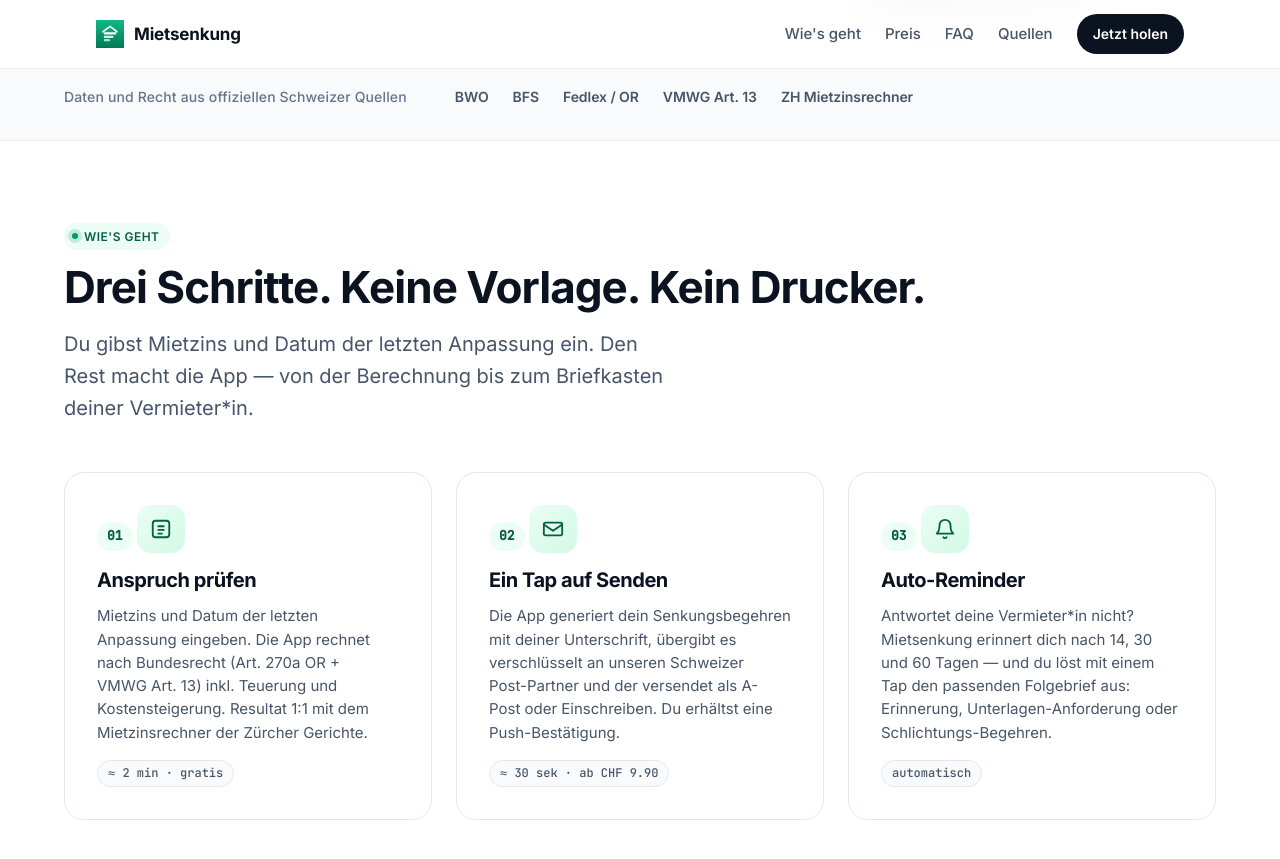
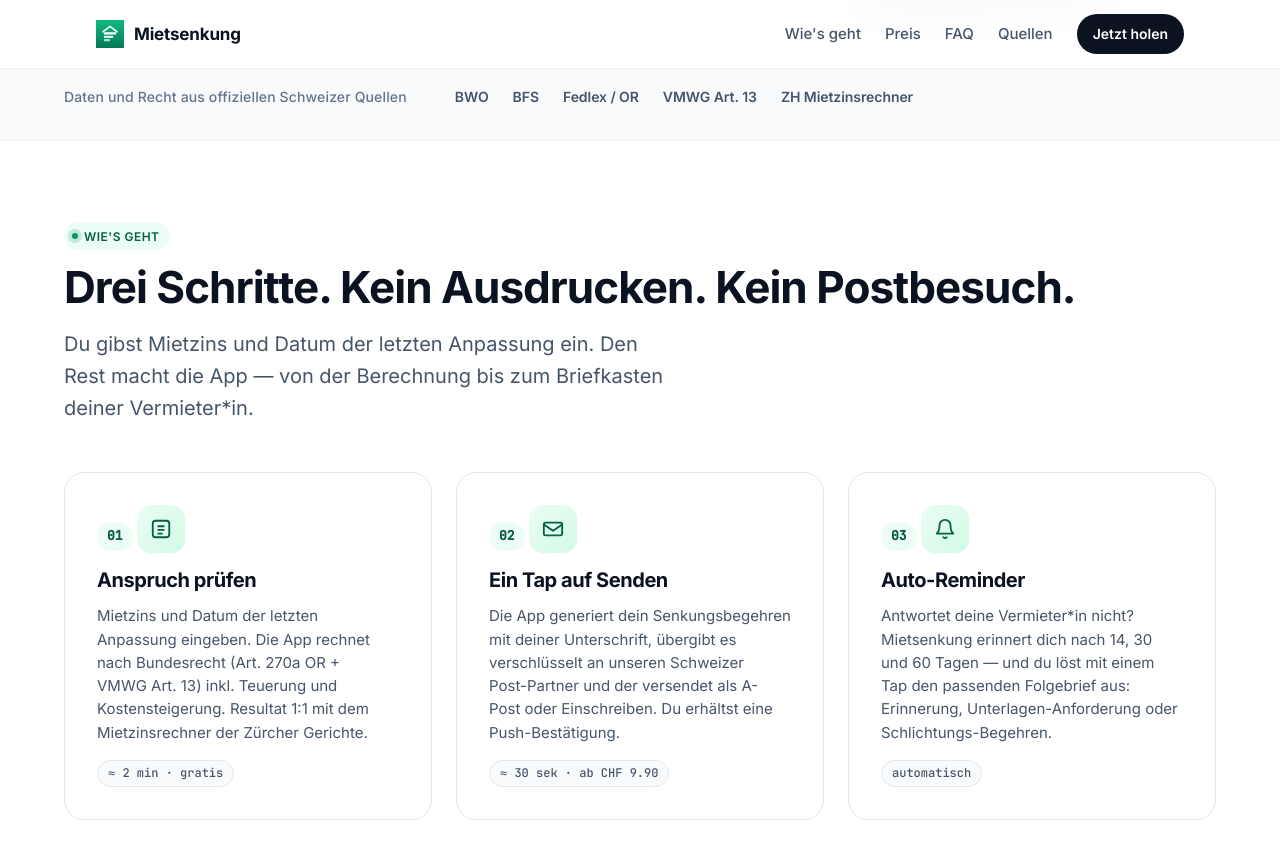
Before and after one commit to mietsenkung-app/mietsenkung-app.github.io, a Jekyll site: the page built from index.md, in a window 1280 px wide and 900 px high, scrolled down 741 px. Shown: the top 859 px of the window. Built offline with Jekyll 4.4.1, drawn with Linux system fonts in a browser that asks for light colours.

Commit message:
fix(landing): h2 'Kein Ausdrucken. Kein Postbesuch' — die App liefert ja die Vorlage

```diff
--- a/index.md
+++ b/index.md
@@ -131,7 +131,7 @@ permalink: /
 <section class="section steps" id="wie">
   <div class="section__inner">
     <span class="eyebrow" data-reveal>Wie's geht</span>
-    <h2 class="section-title" data-reveal>Drei Schritte. Keine Vorlage. Kein Drucker.</h2>
+    <h2 class="section-title" data-reveal>Drei Schritte. Kein Ausdrucken. Kein Postbesuch.</h2>
     <p class="section-lead" data-reveal>Du gibst Mietzins und Datum der letzten Anpassung ein. Den Rest macht die App — von der Berechnung bis zum Briefkasten deiner Vermieter*in.</p>
 
     <div class="steps__grid">
```
